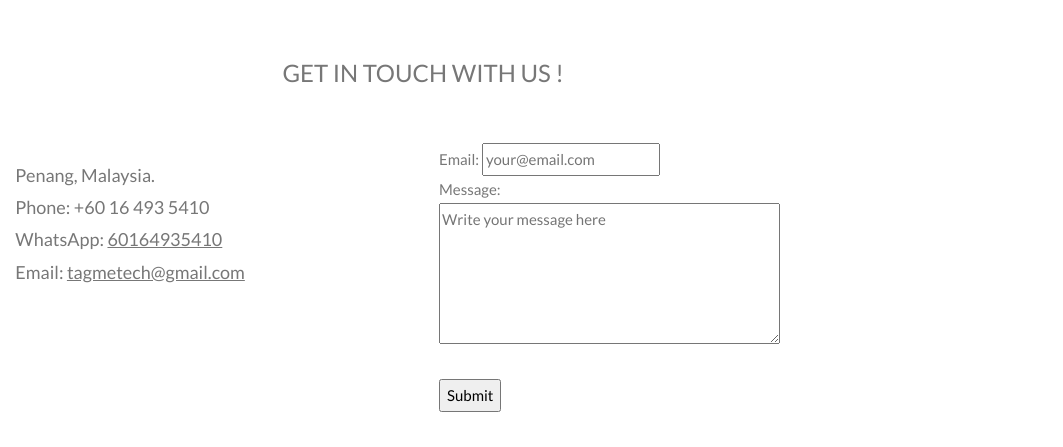
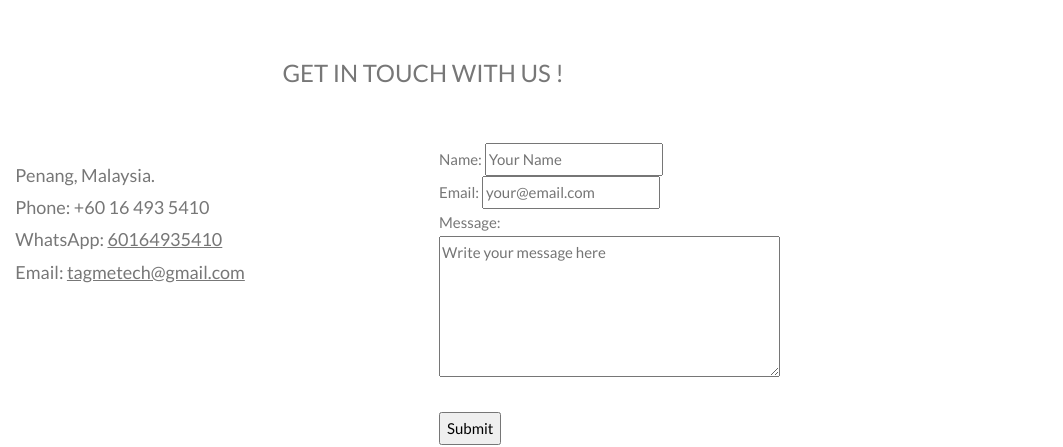
Before and after one commit to TagMeTech/tagmetech.github.io, a plain HTML site: page index.html in a window 1280 px wide. Shown: the part 3305-3752 px from the top of the page, 217-1280 px from the left. Drawn offline with nearby package versions, Linux system fonts and the light colour scheme; some packages are replaced by stand-ins of ours.

Commit message:
Updated form to include full name

```diff
--- a/index.html
+++ b/index.html
@@ -201,11 +201,13 @@ body, html {
     </div>
     <div class="w3-col m6 w3-container">
       <form id="my-form" action="https://formspree.io/f/mrgrlyye" method="POST">
-        <input type="hidden" name="_subject" value="New contact request from TagMe Tech website" />
+        <input type="hidden" name="_subject" id="email-subject" value="New contact request from TagMe Tech website" />
+        <label>Name: </label>
+        <input type="text" name="name" id="name" placeholder="Your Name"/><br/>
         <label>Email: </label>
-        <input type="email" name="email" placeholder="your@email.com"/><br/>
+        <input type="email" name="email" id="email-address" placeholder="your@email.com"/><br/>
         <label>Message: </label><br/>
-        <textarea name="message" rows="5" cols="40" placeholder="Write your message here"></textarea><br/><br/>
+        <textarea name="message" id="email-message" rows="5" cols="40" placeholder="Write your message here"></textarea><br/><br/>
         <button id="my-form-button">Submit</button><br/>
         <p id="my-form-status"></p>
       </form>
```
